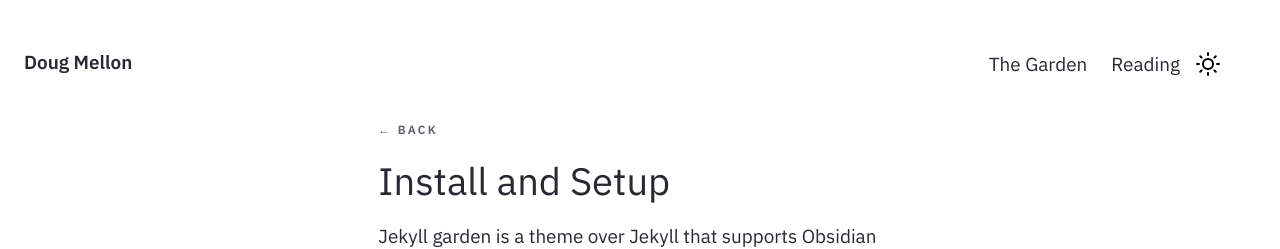
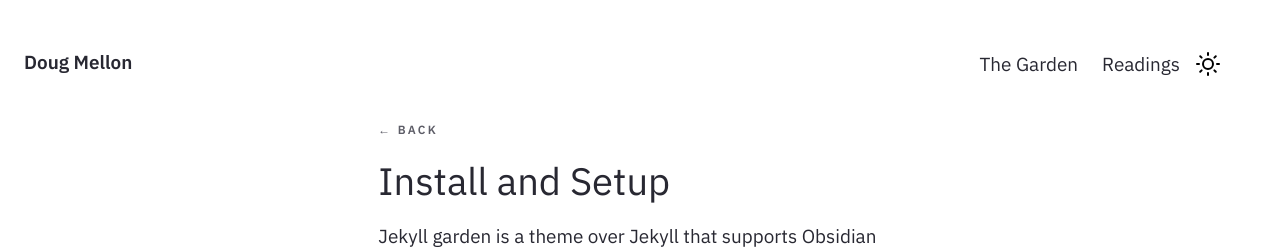
Before and after one commit to dougmellon/dougmellon.github.io, a Jekyll site: the page built from _posts/2023-07-24-readings.md, in a window 1280 px wide and 900 px high. Shown: the top 249 px of the window. Built offline with Jekyll 4.4.1, drawn with Linux system fonts in a browser that asks for light colours.

Commit message:
Corrected nav

```diff
--- a/_includes/Nav.html
+++ b/_includes/Nav.html
@@ -56,8 +56,8 @@
         <a href="{{'/notes' | relative_url}}" class="navbar-item">
           The Garden
         </a>
-        <a href="../post/reading" class="navbar-item">
-          Reading
+        <a href="../post/readings" class="navbar-item">
+          Readings
         </a>
       </div>
       <div class="navbar-end is-hidden-mobile" onclick="modeSwitcher()" >
```
Also changed, not shown: _posts/2023-07-24-readings.md (renamed from _posts/2023-07-24-reading.md).
